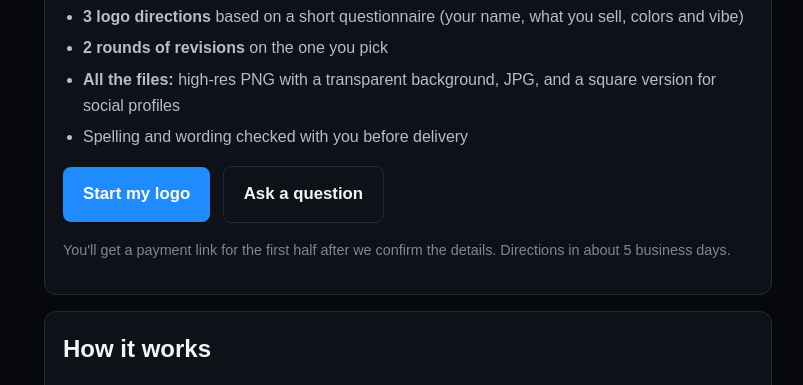
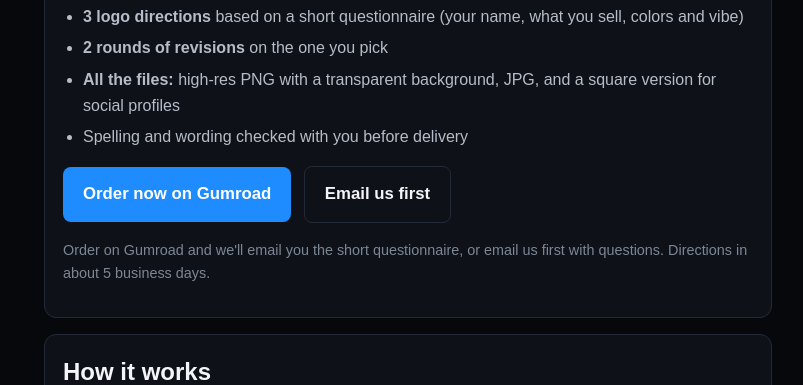
Before and after one commit to OMENZ2026/OMENZ-site, a website: page logo/index.html in a window 1280 px wide. Shown: the part 353-738 px from the top of the page, without its empty margins (232-1035 px from the left). Drawn offline with Linux system fonts and the light colour scheme.

Commit message:
logo page: direct Gumroad checkout ($99 listing ztsjf)

```diff
--- a/logo/index.html
+++ b/logo/index.html
@@ -47,10 +47,10 @@
       <li>Spelling and wording checked with you before delivery</li>
     </ul>
     <p>
-      <a class="btn" id="order" href="mailto:hello@omenz.org?subject=Logo%20order&body=Business%20name%3A%0AWhat%20you%20sell%3A%0AColors%20or%20vibe%20you%20like%3A%0A(Attach%20a%20photo%20or%20sketch%20if%20you%20have%20one)">Start my logo</a>
-      <a class="btn alt" href="mailto:hello@omenz.org?subject=Logo%20question">Ask a question</a>
+      <a class="btn" id="buy" href="https://kadeelac.gumroad.com/l/ztsjf">Order now on Gumroad</a>
+      <a class="btn alt" id="order" href="mailto:hello@omenz.org?subject=Logo%20order&body=Business%20name%3A%0AWhat%20you%20sell%3A%0AColors%20or%20vibe%20you%20like%3A%0A(Attach%20a%20photo%20or%20sketch%20if%20you%20have%20one)">Email us first</a>
     </p>
-    <p class="muted">You'll get a payment link for the first half after we confirm the details. Directions in about 5 business days.</p>
+    <p class="muted">Order on Gumroad and we'll email you the short questionnaire, or email us first with questions. Directions in about 5 business days.</p>
   </div>
 
   <div class="card">
```
